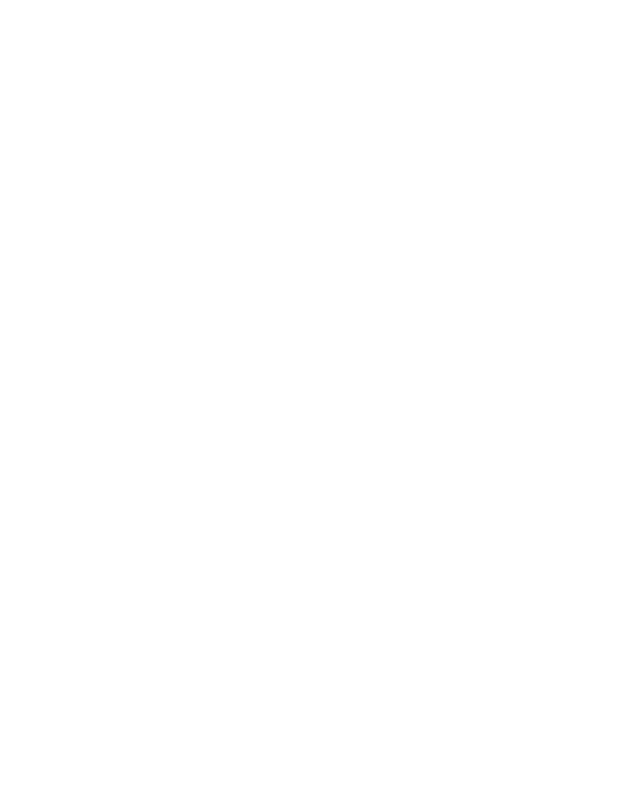
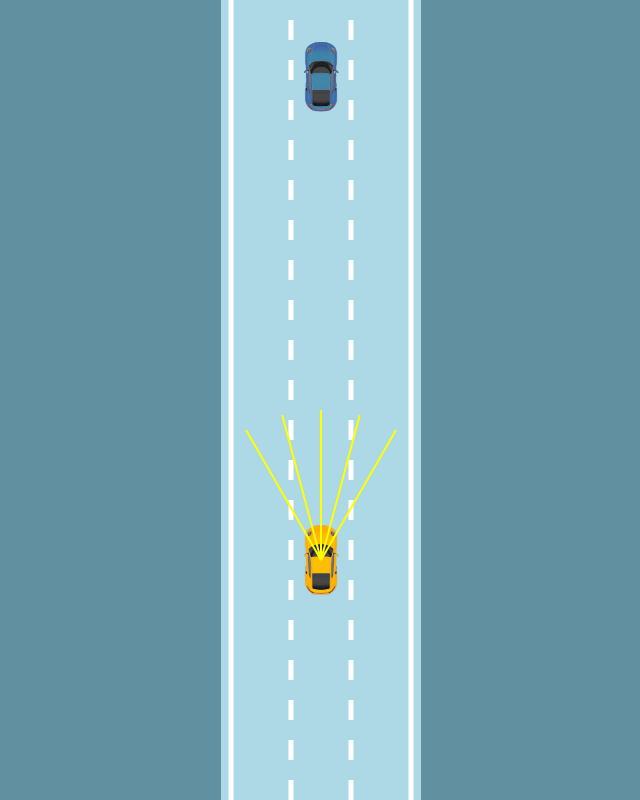
Before and after one commit to Kubatoja/AISelfDrivingCar-JS, a plain HTML site: page index.html in a window 1280 px wide. Shown: the whole page, without its empty margins (319-959 px from the left). Drawn offline with Linux system fonts and the light colour scheme.

Commit message:
Game Final Update

```diff
--- /dev/null
+++ b/car.js
@@ -0,0 +1,157 @@
+class Car {
+  constructor(x, y, width, height, controlType, maxSpeed = 1.5) {
+    this.x = x;
+    this.y = y;
+    this.width = width;
+    this.height = height;
+
+    this.speed = 0;
+    this.acceleration = 0.2;
+    this.maxSpeed = maxSpeed;
+    this.friction = 0.05;
+    this.angle = 0;
+    this.damaged = false;
+    this.controlType = controlType;
+
+    if (controlType != "DUMMY") {
+      this.sensor = new Sensor(this);
+    }
+
+    this.controls = new Controls(controlType);
+
+    this.imgPlayer = new Image();
+    this.imgDUMMY = new Image();
+    this.imgDamaged = new Image();
+    this.imgLoaded = false;
+    Promise.all([
+      new Promise((resolve) => {
+        this.imgPlayer.onload = resolve;
+        this.imgPlayer.src = "porshePLAYER.png"; // Set the correct path
+      }),
+      new Promise((resolve) => {
+        this.imgDUMMY.onload = resolve;
+        this.imgDUMMY.src = "porsheDUMMY.png"; // Set the correct path
+      }),
+      new Promise((resolve) => {
+        this.imgDamaged.onload = resolve;
+        this.imgDamaged.src = "porsheDamaged.png"; // Set the correct path
+      }),
+    ]).then(() => {
+      this.imgLoaded = true;
+      console.log("Images loaded");
+    });
+  }
+
+  update(roadBorders, traffic) {
+    if (!this.damaged) {
+      this.#move();
+      this.polygon = this.#createPolygon();
+      this.damaged = this.#assessDamage(roadBorders, traffic);
+    }
+    if (this.sensor) this.sensor.update(roadBorders, traffic);
+  }
+
+  #assessDamage(roadBorders, traffic) {
+    for (let i = 0; i < roadBorders.length; i++) {
+      if (polysIntersect(this.polygon, roadBorders[i])) {
+        return true;
+      }
+    }
+    for (let i = 0; i < traffic.length; i++) {
+      if (polysIntersect(this.polygon, traffic[i].polygon)) {
+        return true;
+      }
+    }
+    return false;
+  }
+  #createPolygon() {
+    const points = [];
+    const rad = Math.hypot(this.width, this.height) / 2;
+    const alpha = Math.atan2(this.width, this.height);
+    points.push({
+      x: this.x - Math.sin(this.angle - alpha) * rad,
+      y: this.y - Math.cos(this.angle - alpha) * rad,
+    });
+    points.push({
+      x: this.x - Math.sin(this.angle + alpha) * rad,
+      y: this.y - Math.cos(this.angle + alpha) * rad,
+    });
+    points.push({
+      x: this.x - Math.sin(Math.PI + this.angle - alpha) * rad,
+      y: this.y - Math.cos(Math.PI + this.angle - alpha) * rad,
+    });
+    points.push({
+      x: this.x - Math.sin(Math.PI + this.angle + alpha) * rad,
+      y: this.y - Math.cos(Math.PI + this.angle + alpha) * rad,
+    });
+    return points;
+  }
+  #move() {
+    if (this.controls.forward) {
+      this.speed += this.acceleration;
+    }
+    if (this.controls.reverse) {
+      this.speed -= this.acceleration;
+    }
+
+    if (this.speed > this.maxSpeed) {
+      this.speed = this.maxSpeed;
+    }
+    if (this.speed < -this.maxSpeed / 2) {
+      this.speed = -this.maxSpeed / 2;
+    }
+
+    if (this.speed > 0) {
+      this.speed -= this.friction;
+    }
+    if (this.speed < 0) {
+      this.speed += this.friction;
+    }
+    if (Math.abs(this.speed) < this.friction) {
+      this.speed = 0;
+    }
+
+    if (this.speed != 0) {
+      const flip = this.speed > 0 ? 1 : -1;
+      if (this.controls.left) {
+        this.angle += 0.01 * flip;
+      }
+      if (this.controls.right) {
+        this.angle -= 0.01 * flip;
+      }
+    }
+    this.x -= Math.sin(this.angle) * this.speed;
+    this.y -= Math.cos(this.angle) * this.speed;
+  }
+
+  draw(ctx, color) {
+    if (!this.polygon) return;
+
+    ctx.beginPath();
+
+    ctx.moveTo(this.polygon[0].x, this.polygon[0].y);
+    for (let i = 1; i < this.polygon.length; i++) {
+      ctx.lineTo(this.polygon[i].x, this.polygon[i].y);
+    }
+
+    if (this.imgLoaded) {
+      ctx.save();
+
+      ctx.translate(this.x, this.y);
+
+      ctx.rotate(-this.angle);
+      if (this.damaged) {
+        ctx.drawImage(this.imgDamaged, -17.5, -35, 35, 70);
+      } else {
+        if (this.controlType != "DUMMY") {
+          ctx.drawImage(this.imgPlayer, -17.5, -35, 35, 70);
+        } else {
+          ctx.drawImage(this.imgDUMMY, -17.5, -35, 35, 70);
+        }
+      }
+
+      ctx.restore();
+    }
+    if (this.sensor) this.sensor.draw(ctx);
+  }
+}
--- /dev/null
+++ b/controls.js
@@ -0,0 +1,53 @@
+class Controls {
+  constructor(type) {
+    this.forward = false;
+    this.left = false;
+    this.right = false;
+    this.reverse = false;
+
+    switch (type) {
+      case "KEYS":
+        this.#addKeyboardListeners();
+        break;
+      case "DUMMY":
+        this.forward = true;
+        break;
+    }
+  }
+  #addKeyboardListeners() {
+    document.onkeydown = (e) => {
+      switch (e.key) {
+        case "ArrowUp":
+          this.forward = true;
+          break;
+        case "ArrowLeft":
+          this.left = true;
+          break;
+        case "ArrowRight":
+          this.right = true;
+          break;
+        case "ArrowDown":
+          this.reverse = true;
+          break;
+      }
+      //   console.table(this); //debug
+    };
+    document.onkeyup = (e) => {
+      switch (e.key) {
+        case "ArrowUp":
+          this.forward = false;
+          break;
+        case "ArrowLeft":
+          this.left = false;
+          break;
+        case "ArrowRight":
+          this.right = false;
+          break;
+        case "ArrowDown":
+          this.reverse = false;
+          break;
+      }
+      //   console.table(this); //debug
+    };
+  }
+}
--- a/index.html
+++ b/index.html
@@ -8,6 +8,11 @@
   </head>
   <body>
     <canvas id="canvas"></canvas>
+    <script src="utils.js"></script>
+    <script src="sensor.js"></script>
+    <script src="road.js"></script>
+    <script src="controls.js"></script>
+    <script src="car.js"></script>
     <script src="script.js"></script>
   </body>
 </html>
--- /dev/null
+++ b/road.js
@@ -0,0 +1,54 @@
+class Road {
+  constructor(x, width, laneCount = 3) {
+    this.x = x;
+    this.width = width;
+    this.laneCount = laneCount;
+
+    this.left = x - width / 2;
+    this.right = x + width / 2;
+
+    const infinity = 1000000;
+    this.top = -infinity;
+    this.bottom = infinity;
+
+    const topLeft = { x: this.left, y: this.top };
+    const bottomLeft = { x: this.left, y: this.bottom };
+    const topRight = { x: this.right, y: this.top };
+    const bottomRight = { x: this.right, y: this.bottom };
+    this.borders = [
+      [topLeft, bottomLeft],
+      [topRight, bottomRight],
+    ];
+  }
+
+  getLaneCenter(index) {
+    const laneWidth = this.width / this.laneCount;
+    return (
+      this.left +
+      laneWidth / 2 +
+      Math.min(index, this.laneCount - 1) * laneWidth
+    );
+  }
+  draw(ctx) {
+    ctx.lineWidth = 5;
+    ctx.strokeStyle = "white";
+
+    for (let i = 1; i <= this.laneCount - 1; i++) {
+      const x = lerp(this.left, this.right, i / this.laneCount);
+
+      ctx.setLineDash([20, 20]);
+
+      ctx.beginPath();
+      ctx.moveTo(x, this.top);
+      ctx.lineTo(x, this.bottom);
+      ctx.stroke();
+    }
+    ctx.setLineDash([]);
+    this.borders.forEach((border) => {
+      ctx.beginPath();
+      ctx.moveTo(border[0].x, border[0].y);
+      ctx.lineTo(border[1].x, border[1].y);
+      ctx.stroke();
+    });
+  }
+}
--- a/script.js
+++ b/script.js
@@ -0,0 +1,31 @@
+const canvas = document.getElementById("canvas");
+canvas.width = 200;
+
+const ctx = canvas.getContext("2d");
+const road = new Road(canvas.width / 2, canvas.width * 0.9);
+const car = new Car(road.getLaneCenter(1), 100, 35, 70, "KEYS");
+const traffic = [new Car(road.getLaneCenter(1), -100, 35, 70, "DUMMY", 1)];
+
+car.draw(ctx);
+
+animate();
+
+function animate() {
+  for (let i = 0; i < traffic.length; i++) {
+    traffic[i].update(road.borders, []);
+  }
+  car.update(road.borders, traffic);
+  canvas.height = window.innerHeight;
+  ctx.save();
+
+  ctx.translate(0, -car.y + canvas.height * 0.7);
+
+  road.draw(ctx);
+  for (let i = 0; i < traffic.length; i++) {
+    traffic[i].draw(ctx, "Crimson");
+  }
+  car.draw(ctx, "DarkCyan");
+
+  ctx.restore();
+  requestAnimationFrame(animate);
+}
--- /dev/null
+++ b/sensor.js
@@ -0,0 +1,94 @@
+class Sensor {
+  constructor(car) {
+    this.car = car;
+    this.rayCount = 5;
+    this.rayLength = 150;
+    this.raySpread = Math.PI / 3;
+
+    this.rays = [];
+    this.readings = [];
+  }
+  update(roadBorders, traffic) {
+    this.#castRays();
+    this.readings = [];
+    for (let i = 0; i < this.rays.length; i++) {
+      this.readings.push(this.#getReading(this.rays[i], roadBorders, traffic));
+    }
+  }
+
+  #getReading(ray, roadBorders, traffic) {
+    let touches = [];
+    for (let i = 0; i < roadBorders.length; i++) {
+      const touch = getIntersection(
+        ray[0],
+        ray[1],
+        roadBorders[i][0],
+        roadBorders[i][1]
+      );
+      if (touch) {
+        touches.push(touch);
+      }
+    }
+    for (let i = 0; i < traffic.length; i++) {
+      const poly = traffic[i].polygon;
+      for (let j = 0; j < poly.length; j++) {
+        const value = getIntersection(
+          ray[0],
+          ray[1],
+          poly[j],
+          poly[(j + 1) % poly.length]
+        );
+        if (value) {
+          touches.push(value);
+        }
+      }
+    }
+    if (touches.length == 0) return null;
+    else {
+      const offsets = touches.map((e) => e.offset);
+      const minOffset = Math.min(...offsets);
+      return touches.find((e) => e.offset == minOffset);
+    }
+  }
+  #castRays() {
+    this.rays = [];
+    for (let i = 0; i < this.rayCount; i++) {
+      const rayAngle =
+        lerp(
+          this.raySpread / 2,
+          -this.raySpread / 2,
+          this.rayCount == 1 ? 0.5 : i / (this.rayCount - 1)
+        ) + this.car.angle;
+
+      const start = { x: this.car.x, y: this.car.y };
+      const end = {
+        x: this.car.x - Math.sin(rayAngle) * this.rayLength,
+        y: this.car.y - Math.cos(rayAngle) * this.rayLength,
+      };
+      this.rays.push([start, end]);
+    }
+  }
+  draw(ctx) {
+    if (!this.rays.length) return;
+
+    for (let i = 0; i < this.rayCount; i++) {
+      let end = this.rays[i][1];
+      if (this.readings[i]) {
+        end = this.readings[i];
+      }
+      ctx.beginPath();
+      ctx.lineWidth = 2;
+      ctx.strokeStyle = "yellow";
+      ctx.moveTo(this.rays[i][0].x, this.rays[i][0].y);
+      ctx.lineTo(end.x, end.y);
+      ctx.stroke();
+
+      ctx.beginPath();
+      ctx.lineWidth = 0.2;
+      ctx.strokeStyle = "black";
+      ctx.moveTo(this.rays[i][1].x, this.rays[i][1].y);
+      ctx.lineTo(end.x, end.y);
+      ctx.stroke();
+    }
+  }
+}
--- a/style.css
+++ b/style.css
@@ -0,0 +1,18 @@
+body {
+  margin: 0;
+  padding: 0;
+  overflow: hidden;
+
+  width: 100vw;
+  height: 100vh;
+
+  display: flex;
+  align-items: center;
+  justify-content: center;
+
+  background-color: rgb(97, 145, 161);
+}
+
+#canvas {
+  background-color: lightblue;
+}
--- /dev/null
+++ b/utils.js
@@ -0,0 +1,39 @@
+function lerp(A, B, t) {
+  return A + (B - A) * t;
+}
+function getIntersection(A, B, C, D) {
+  const tTop = (D.x - C.x) * (A.y - C.y) - (D.y - C.y) * (A.x - C.x);
+  const uTop = (C.y - A.y) * (A.x - B.x) - (C.x - A.x) * (A.y - B.y);
+  const bottom = (D.y - C.y) * (B.x - A.x) - (D.x - C.x) * (B.y - A.y);
+
+  if (bottom != 0) {
+    const t = tTop / bottom;
+    const u = uTop / bottom;
+    if (t >= 0 && t <= 1 && u >= 0 && u <= 1) {
+      return {
+        x: lerp(A.x, B.x, t),
+        y: lerp(A.y, B.y, t),
+        offset: t,
+      };
+    }
+  }
+
+  return null;
+}
+
+function polysIntersect(poly1, poly2) {
+  for (let i = 0; i < poly1.length; i++) {
+    for (let j = 0; j < poly2.length; j++) {
+      const touch = getIntersection(
+        poly1[i],
+        poly1[(i + 1) % poly1.length],
+        poly2[j],
+        poly2[(j + 1) % poly2.length]
+      );
+      if (touch) {
+        return true;
+      }
+    }
+  }
+  return false;
+}
```
Also changed, not shown: porsheDUMMY.png (added), porsheDamaged.png (added), porshePLAYER.png (added).
